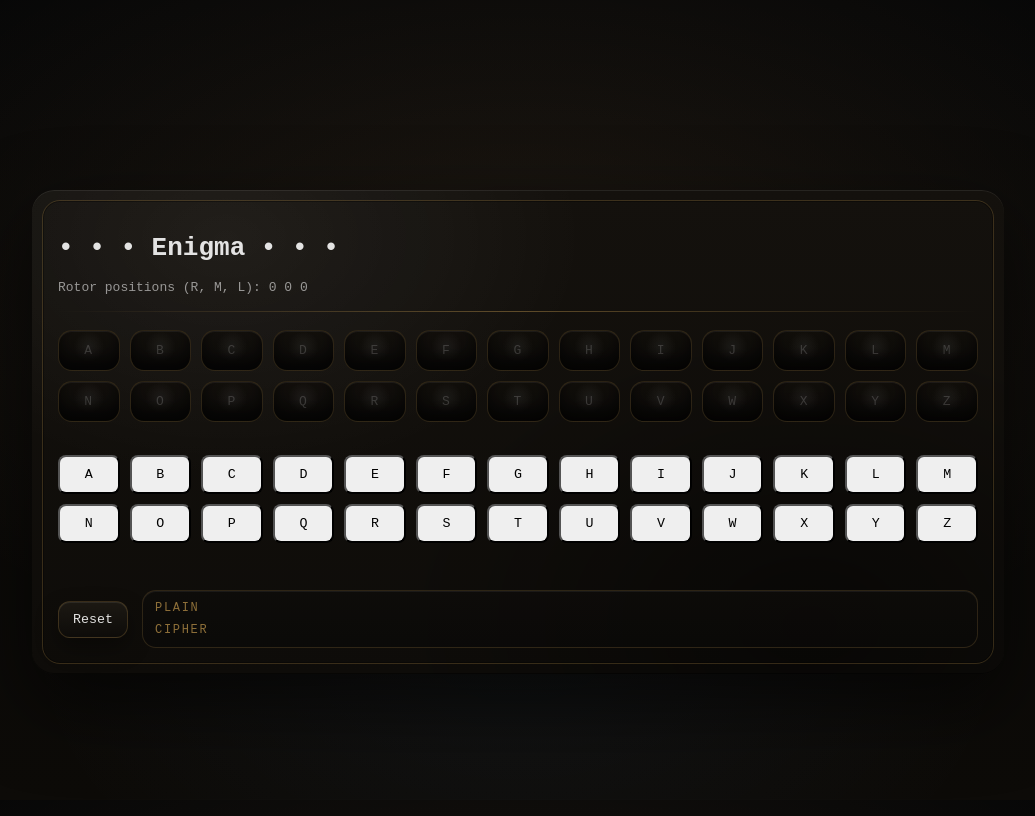
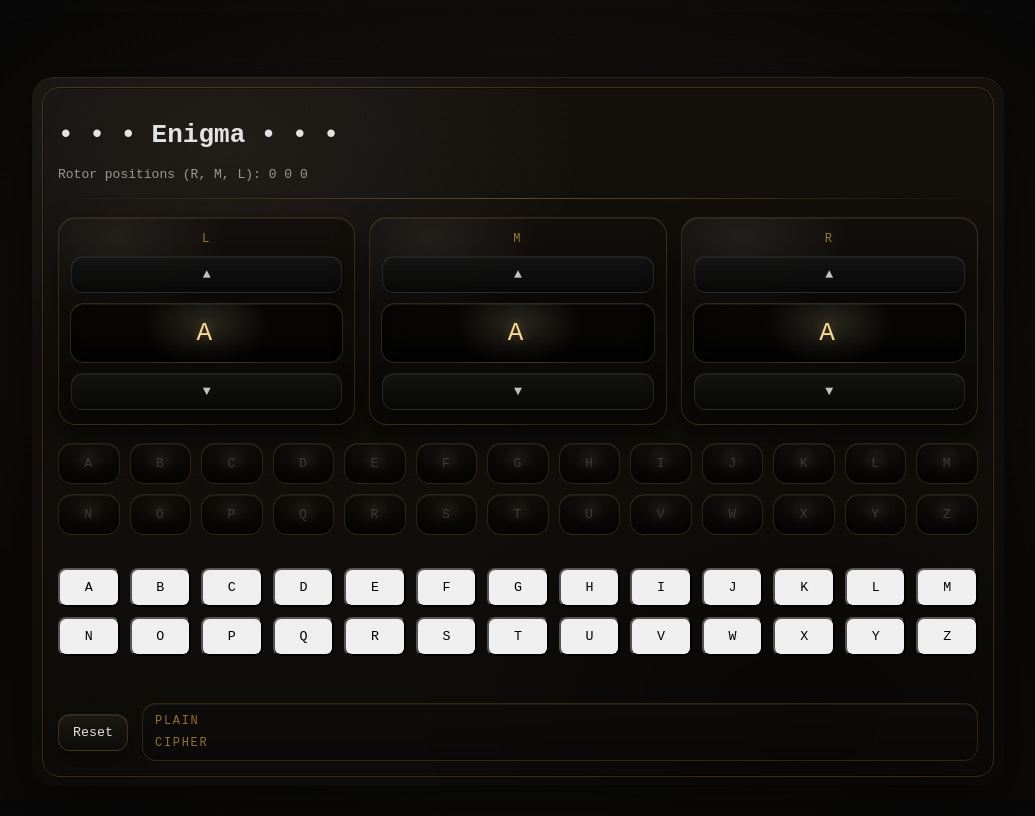
Before and after one commit to amy-enn/enigma-machine, a React (Vite) app: page / in a window 1280 px wide. Shown: the top 816 px of the page, without its empty margins (122-1157 px from the left). Built offline with nearby package versions, Linux system fonts and the light colour scheme.

Commit message:
styled rotors but still only rotor 1 has functionality

```diff
--- a/src/App.css
+++ b/src/App.css
@@ -214,3 +214,74 @@ button {
     inset 0 1px 0 rgba(255, 255, 255, 0.35),
     inset 0 -10px 18px rgba(90, 45, 0, 0.35);
 }
+
+.wheels {
+  display: grid;
+  grid-template-columns: repeat(3, 1fr);
+  gap: 14px;
+  margin-bottom: 18px;
+}
+
+.wheel {
+  border-radius: 18px;
+  padding: 14px 12px;
+  border: 1px solid rgba(185, 145, 74, 0.22);
+  background:
+    radial-gradient(180px 140px at 20% 10%, rgba(255, 255, 255, 0.07), transparent 60%),
+    linear-gradient(180deg, rgba(18, 15, 11, 0.9), rgba(10, 9, 8, 0.9));
+  box-shadow:
+    0 16px 34px rgba(0, 0, 0, 0.45),
+    inset 0 1px 0 rgba(255, 255, 255, 0.08);
+  display: grid;
+  justify-items: center;
+  gap: 10px;
+}
+
+.wheel-label {
+  font-size: 12px;
+  letter-spacing: 0.18em;
+  color: rgba(185, 145, 74, 0.8);
+}
+
+.wheel-btn {
+  width: 100%;
+  border-radius: 12px;
+  padding: 10px 0;
+  border: 1px solid rgba(255, 255, 255, 0.10);
+  background:
+    linear-gradient(180deg, rgba(20, 20, 20, 0.9), rgba(8, 8, 8, 0.9));
+  color: rgba(255, 255, 255, 0.75);
+  cursor: pointer;
+  box-shadow:
+    0 10px 20px rgba(0, 0, 0, 0.35),
+    inset 0 1px 0 rgba(255, 255, 255, 0.06);
+}
+
+.wheel-btn:hover {
+  border-color: rgba(185, 145, 74, 0.35);
+  color: rgba(255, 255, 255, 0.9);
+}
+
+.wheel-window {
+  width: 100%;
+  border-radius: 14px;
+  border: 1px solid rgba(185, 145, 74, 0.25);
+  background:
+    radial-gradient(100px 70px at 50% 35%, rgba(255, 235, 190, 0.14), transparent 65%),
+    linear-gradient(180deg, rgba(0, 0, 0, 0.4), rgba(0, 0, 0, 0.65));
+  box-shadow:
+    inset 0 1px 0 rgba(255, 255, 255, 0.06),
+    inset 0 -12px 20px rgba(0, 0, 0, 0.6);
+  padding: 14px 0;
+  display: grid;
+  place-items: center;
+}
+
+.wheel-letter {
+  font-size: 26px;
+  letter-spacing: 0.18em;
+  color: rgba(255, 226, 155, 0.95);
+  text-shadow:
+    0 0 12px rgba(255, 196, 120, 0.25),
+    0 0 26px rgba(255, 196, 120, 0.12);
+}
--- a/src/App.tsx
+++ b/src/App.tsx
@@ -8,6 +8,7 @@ import { EnigmaMachine } from './enigma/machine';
 import { Rotor } from './enigma/rotor';
 import { Reflector } from './enigma/reflector';
 import { Plugboard } from './enigma/plugboard';
+import { RotorWheels } from './components/RotorWheels';
 import { ROTOR_I, ROTOR_II, ROTOR_III, REFLECTOR_B } from './enigma/constants';
 
 
@@ -25,8 +26,14 @@ export default function App() {
     )
   );
 
+  function applyPositions(next: [number, number, number]) {
+    setPositions(next);
+    machineRef.current.setRotorPositions(next); // [r, m, l]
+  }
+
   function handlePress(letter: string) {
     setPlaintext((prev) => prev + letter);
+
     const out = machineRef.current.pressKey(letter);
     setLit(out);
     setCiphertext((prev) => prev + out);
@@ -40,7 +47,8 @@ export default function App() {
     setLit(null);
     setPlaintext("");
     setCiphertext("");
-    machineRef.current.setRotorPositions([0, 0, 0]);
+    // machineRef.current.setRotorPositions([0, 0, 0]);
+    applyPositions([0, 0, 0]);
 
     // keep UI in sync
     setPositions([0, 0, 0]);
@@ -58,6 +66,8 @@ export default function App() {
           Rotor positions (R, M, L): {r} {m} {l}
         </p>
         <div className="brass-rule" />
+
+        <RotorWheels positions={positions} onChange={applyPositions} />
 
         <div className="grid">
           <Lampboard lit={lit} />
--- /dev/null
+++ b/src/components/RotorWheels.tsx
@@ -0,0 +1,57 @@
+import { posToLetter } from "../enigma/alpha";
+
+type Positions = [number, number, number]; // [r, m, l]
+
+export function RotorWheels(props: {
+    positions: Positions;
+    onChange: (next: Positions) => void;
+}) {
+    const [r, m, l] = props.positions;
+
+    function inc(i: 0 | 1 | 2) {
+        const next: Positions = [r, m, l];
+        next[i] = (next[i] + 1) % 26;
+        props.onChange(next);
+    }
+
+    function dec(i: 0 | 1 | 2) {
+        const next: Positions = [r, m, l];
+        next[i] = (next[i] + 25) % 26;
+        props.onChange(next);
+    }
+
+    return (
+        <div className="wheels">
+            <RotorWheel label="L" value={l} onUp={() => inc(2)} onDown={() => dec(2)} />
+            <RotorWheel label="M" value={m} onUp={() => inc(1)} onDown={() => dec(1)} />
+            <RotorWheel label="R" value={r} onUp={() => inc(0)} onDown={() => dec(0)} />
+        </div>
+    );
+}
+
+function RotorWheel(props: {
+    label: "L" | "M" | "R";
+    value: number;
+    onUp: () => void;
+    onDown: () => void;
+}) {
+    const letter = posToLetter(props.value);
+
+    return (
+        <div className="wheel">
+            <div className="wheel-label">{props.label}</div>
+
+            <button className="wheel-btn" onClick={props.onUp} aria-label={`${props.label} up`}>
+                ▲
+            </button>
+
+            <div className="wheel-window">
+                <div className="wheel-letter">{letter}</div>
+            </div>
+
+            <button className="wheel-btn" onClick={props.onDown} aria-label={`${props.label} down`}>
+                ▼
+            </button>
+        </div>
+    );
+}
--- /dev/null
+++ b/src/enigma/alpha.ts
@@ -0,0 +1,11 @@
+import { ALPHABET } from "./constants";
+
+export function posToLetter(pos: number): string {
+    const i = ((pos % 26) + 26) % 26;
+    return ALPHABET[i]!;
+}
+
+export function letterToPos(letter: string): number {
+    const idx = ALPHABET.indexOf(letter.toUpperCase());
+    return idx < 0 ? 0 : idx;
+}
--- a/src/enigma/machine.ts
+++ b/src/enigma/machine.ts
@@ -52,6 +52,5 @@ export class EnigmaMachine {
         positions.forEach((p, i) => {
             if (this.rotors[i]) this.rotors[i]!.position = ((p % 26) + 26) % 26;
         });
-
     }
 }
```
